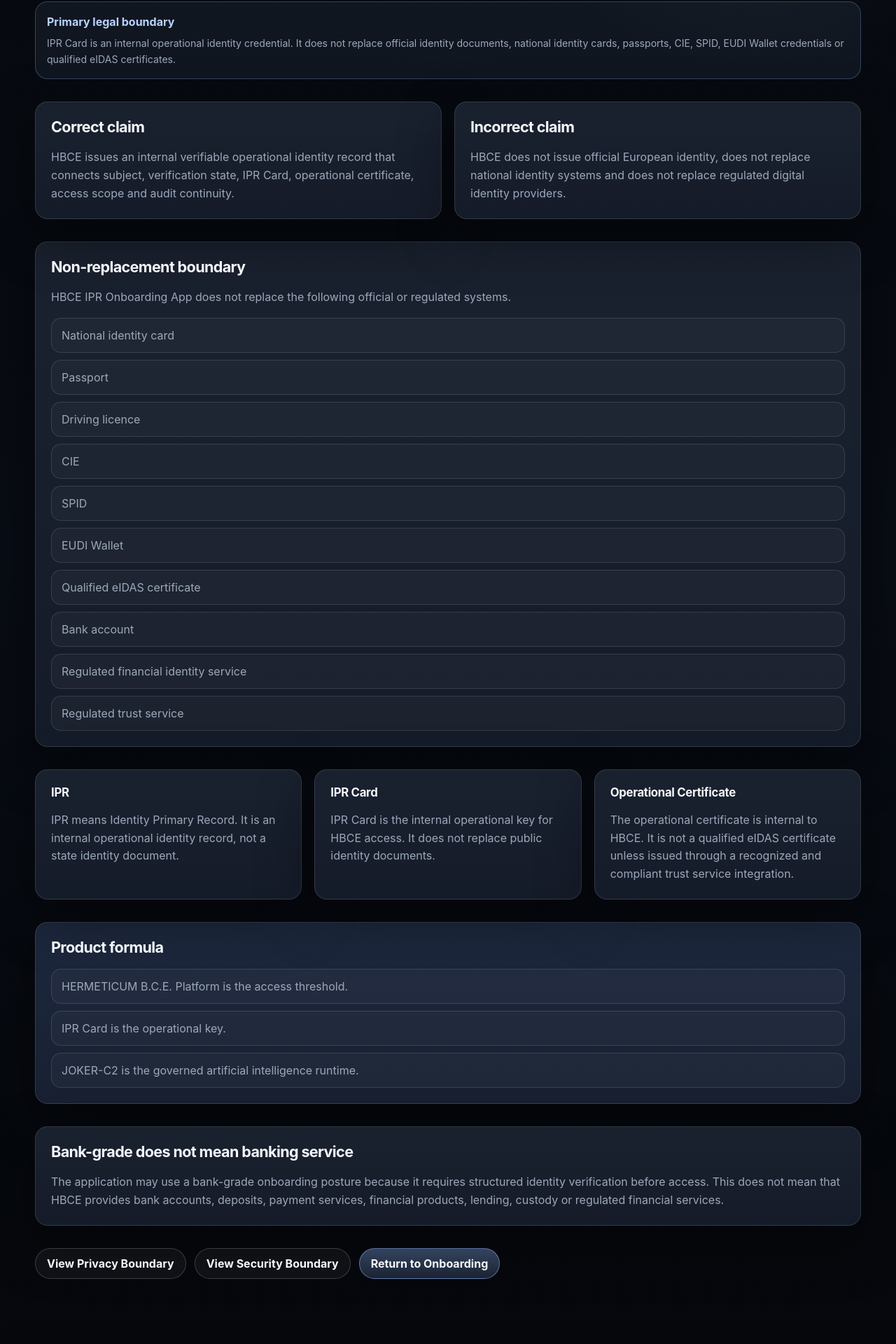
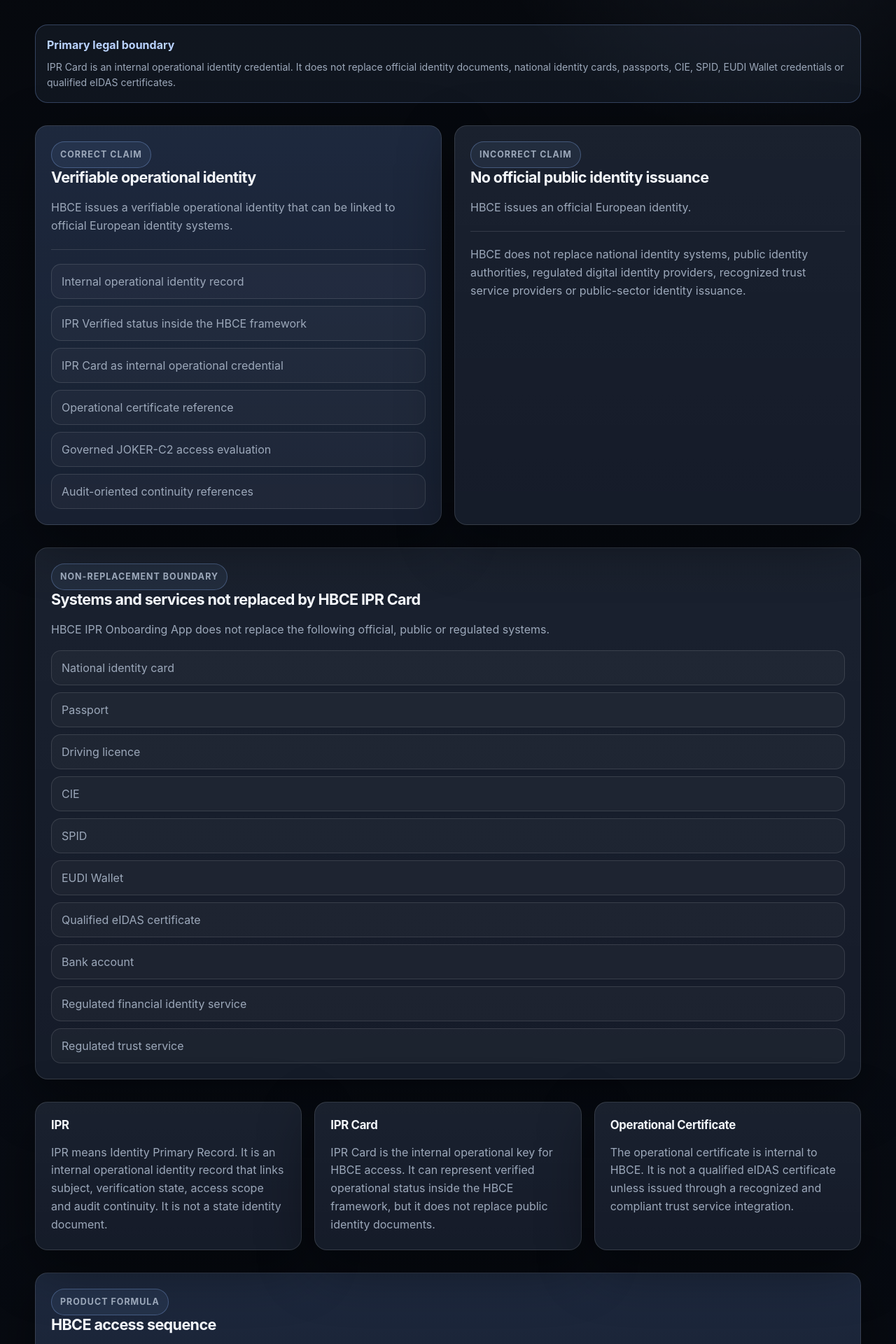
Before and after one commit to manuelcoletta1-source/hbce-ipr-onboarding-app, a Next.js app: page /legal in a window 1280 px wide. Shown: the part 577-2497 px from the top of the page at 70% size. Built offline with nearby package versions, Linux system fonts and the light colour scheme.

Commit message:
refactor(legal): clarify operational identity and non-replacement boundaries

```diff
--- a/app/legal/page.tsx
+++ b/app/legal/page.tsx
@@ -2,6 +2,8 @@ import Link from "next/link";
 
 import {
   CERTIFICATE_BOUNDARY_TEXT,
+  CORRECT_LEGAL_CLAIM,
+  INCORRECT_LEGAL_CLAIM,
   LEGAL_BOUNDARY_TEXT,
   NON_REPLACEMENT_BOUNDARY,
   PRODUCT_FORMULA,
@@ -10,18 +12,40 @@ import {
 
 import { BoundaryNotice } from "@/components/BoundaryNotice";
 
+const LEGAL_SCOPE_ITEMS = [
+  "Internal operational identity record",
+  "IPR Verified status inside the HBCE framework",
+  "IPR Card as internal operational credential",
+  "Operational certificate reference",
+  "Governed JOKER-C2 access evaluation",
+  "Audit-oriented continuity references"
+] as const;
+
+const NOT_A_SERVICE_ITEMS = [
+  "No banking account issuance",
+  "No payment account issuance",
+  "No deposits",
+  "No lending",
+  "No custody of financial assets",
+  "No regulated financial product",
+  "No qualified trust service claim"
+] as const;
+
 export default function LegalPage() {
   return (
     <div className="hbce-container">
       <section className="hbce-hero">
         <p className="hbce-kicker">Legal Boundary</p>
 
-        <h1 className="hbce-title">Operational identity, not public identity.</h1>
+        <h1 className="hbce-title">
+          Operational identity, not public identity.
+        </h1>
 
         <p className="hbce-lead">
           HBCE IPR Onboarding App creates an internal verifiable operational
           identity record for governed access inside the HBCE ecosystem. It does
-          not issue official public identity credentials.
+          not issue official public identity credentials, state identity
+          documents, regulated financial services or qualified trust services.
         </p>
       </section>
 
@@ -33,21 +57,31 @@ export default function LegalPage() {
 
       <section className="hbce-section">
         <div className="hbce-grid hbce-grid--2">
-          <div className="hbce-card">
-            <h2>Correct claim</h2>
-            <p>
-              HBCE issues an internal verifiable operational identity record
-              that connects subject, verification state, IPR Card, operational
-              certificate, access scope and audit continuity.
-            </p>
+          <div className="hbce-card hbce-card--soft">
+            <p className="hbce-kicker">Correct claim</p>
+            <h2>Verifiable operational identity</h2>
+            <p>{CORRECT_LEGAL_CLAIM}</p>
+
+            <div className="hbce-divider" />
+
+            <ul className="hbce-list">
+              {LEGAL_SCOPE_ITEMS.map((item) => (
+                <li key={item}>{item}</li>
+              ))}
+            </ul>
           </div>
 
           <div className="hbce-card">
-            <h2>Incorrect claim</h2>
+            <p className="hbce-kicker">Incorrect claim</p>
+            <h2>No official public identity issuance</h2>
+            <p>{INCORRECT_LEGAL_CLAIM}</p>
+
+            <div className="hbce-divider" />
+
             <p>
-              HBCE does not issue official European identity, does not replace
-              national identity systems and does not replace regulated digital
-              identity providers.
+              HBCE does not replace national identity systems, public identity
+              authorities, regulated digital identity providers, recognized
+              trust service providers or public-sector identity issuance.
             </p>
           </div>
         </div>
@@ -55,10 +89,12 @@ export default function LegalPage() {
 
       <section className="hbce-section">
         <div className="hbce-card">
-          <h2>Non-replacement boundary</h2>
+          <p className="hbce-kicker">Non-replacement boundary</p>
+          <h2>Systems and services not replaced by HBCE IPR Card</h2>
+
           <p>
-            HBCE IPR Onboarding App does not replace the following official or
-            regulated systems.
+            HBCE IPR Onboarding App does not replace the following official,
+            public or regulated systems.
           </p>
 
           <ul className="hbce-list">
@@ -75,15 +111,17 @@ export default function LegalPage() {
             <h3>IPR</h3>
             <p>
               IPR means Identity Primary Record. It is an internal operational
-              identity record, not a state identity document.
+              identity record that links subject, verification state, access
+              scope and audit continuity. It is not a state identity document.
             </p>
           </div>
 
           <div className="hbce-card">
             <h3>IPR Card</h3>
             <p>
-              IPR Card is the internal operational key for HBCE access. It does
-              not replace public identity documents.
+              IPR Card is the internal operational key for HBCE access. It can
+              represent verified operational status inside the HBCE framework,
+              but it does not replace public identity documents.
             </p>
           </div>
 
@@ -96,7 +134,8 @@ export default function LegalPage() {
 
       <section className="hbce-section">
         <div className="hbce-card hbce-card--soft">
-          <h2>Product formula</h2>
+          <p className="hbce-kicker">Product formula</p>
+          <h2>HBCE access sequence</h2>
 
           <ul className="hbce-list">
             {PRODUCT_FORMULA.map((item) => (
@@ -108,14 +147,24 @@ export default function LegalPage() {
 
       <section className="hbce-section">
         <div className="hbce-card">
-          <h2>Bank-grade does not mean banking service</h2>
+          <p className="hbce-kicker">Bank-grade boundary</p>
+          <h2>Bank-grade onboarding does not mean banking service.</h2>
+
           <p>
             The application may use a bank-grade onboarding posture because it
-            requires structured identity verification before access. This does
-            not mean that HBCE provides bank accounts, deposits, payment
-            services, financial products, lending, custody or regulated
+            requires structured identity verification before governed AI access.
+            This does not mean that HBCE provides bank accounts, deposits,
+            payment services, financial products, lending, custody or regulated
             financial services.
           </p>
+
+          <div className="hbce-divider" />
+
+          <ul className="hbce-list">
+            {NOT_A_SERVICE_ITEMS.map((item) => (
+              <li key={item}>{item}</li>
+            ))}
+          </ul>
         </div>
       </section>
 
```
